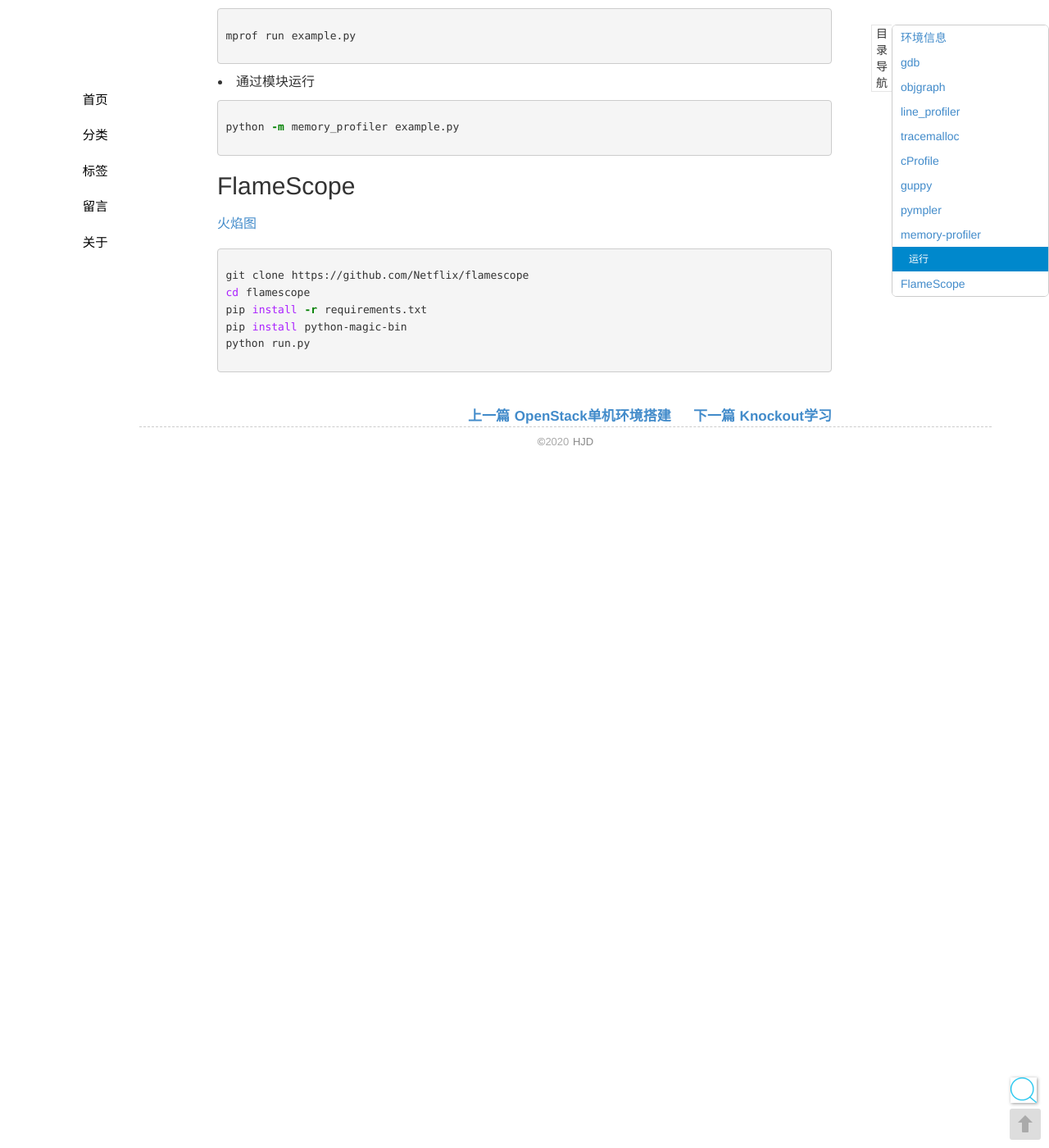
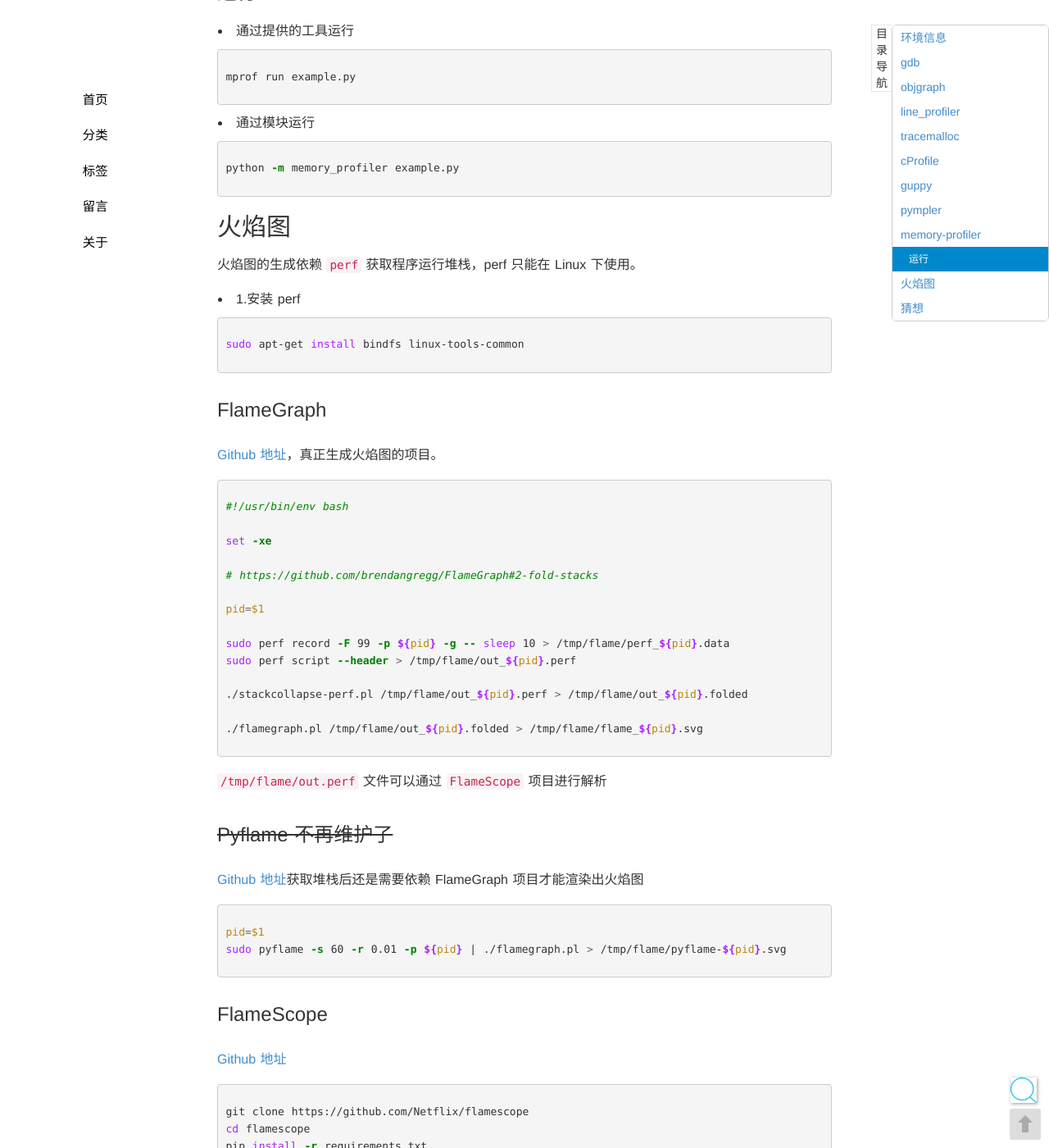
Before and after one commit to seekplum/seekplum.github.io, a Jekyll site: the page built from _posts/2019-05-09-python-performance-analysis.md, in a window 1280 px wide and 1400 px high, scrolled down 1623 px. Shown: the whole window at 82% size. Built offline with Jekyll 4.4.1, drawn with Linux system fonts in a browser that asks for light colours; comment, search, counter and statistics services are not loaded; some of the changed text lies outside the part shown.

Commit message:
MOD: 生成火焰图

````diff
--- a/_posts/2019-05-09-python-performance-analysis.md
+++ b/_posts/2019-05-09-python-performance-analysis.md
@@ -21,7 +21,7 @@ centos1@root➜  ~
 
 详细信息可以自行查阅[官网](https://wiki.python.org/moin/DebuggingWithGdb)
 
-* 安装
+- 安装
 
 ```bash
 yum install -y gdb python-debuginfo
@@ -29,14 +29,15 @@ yum install -y gdb python-debuginfo
 
 ## objgraph
 
-* 安装
+- 安装
 
 ```bash
 pip install objgraph
 ```
 
-graphviz工具
-将objgraph库生成的dot文件生成图片
+graphviz 工具
+
+将 objgraph 库生成的 dot 文件生成图片
 
 ## line_profiler
 
@@ -52,7 +53,7 @@ graphviz工具
 
 使用[memory_profiler](https://github.com/pythonprofilers/memory_profiler)进行分析
 
-* 官方示例
+- 官方示例
 
 example.py
 
@@ -70,21 +71,63 @@ if __name__ == '__main__':
 
 ### 运行
 
-* 通过提供的工具运行
+- 通过提供的工具运行
 
 ```bash
 mprof run example.py
 ```
 
-* 通过模块运行
+- 通过模块运行
 
 ```bash
 python -m memory_profiler example.py
 ```
 
-## FlameScope
+## 火焰图
 
-[火焰图](https://github.com/Netflix/flamescope)
+火焰图的生成依赖 `perf` 获取程序运行堆栈，perf 只能在 Linux 下使用。
+
+- 1.安装 perf
+
+```bash
+sudo apt-get install bindfs linux-tools-common
+```
+
+### FlameGraph
+
+[Github 地址](https://github.com/brendangregg/FlameGraph)，真正生成火焰图的项目。
+
+```bash
+#!/usr/bin/env bash
+
+set -xe
+
+# https://github.com/brendangregg/FlameGraph#2-fold-stacks
+
+pid=$1
+
+sudo perf record -F 99 -p ${pid} -g -- sleep 10 > /tmp/flame/perf_${pid}.data
+sudo perf script --header > /tmp/flame/out_${pid}.perf
+
+./stackcollapse-perf.pl /tmp/flame/out_${pid}.perf > /tmp/flame/out_${pid}.folded
+
+./flamegraph.pl /tmp/flame/out_${pid}.folded > /tmp/flame/flame_${pid}.svg
+```
+
+`/tmp/flame/out.perf` 文件可以通过 `FlameScope` 项目进行解析
+
+### ~~Pyflame 不再维护了~~
+
+[Github 地址](https://github.com/uber/pyflame)获取堆栈后还是需要依赖 FlameGraph 项目才能渲染出火焰图
+
+```bash
+pid=$1
+sudo pyflame -s 60 -r 0.01 -p ${pid} | ./flamegraph.pl > /tmp/flame/pyflame-${pid}.svg
+```
+
+### FlameScope
+
+[Github 地址](https://github.com/Netflix/flamescope)
 
 ```bash
 git clone https://github.com/Netflix/flamescope
@@ -93,3 +136,13 @@ pip install -r requirements.txt
 pip install python-magic-bin
 python run.py
 ```
+
+此项目并不能生成火焰图，用途是用于解析火焰图，本质上市一个可视化分析工具
+
+## 猜想
+
+计算密集型的任务表现在 CPU 的持续高占用
+
+并发量导致负载过重是最常见的瓶颈原因，表现应该是进程会占用极多的磁盘 I/O 读写带宽和 CPU
+
+并发数不断增加，TPS 上不去，CPU 耗用不高
````
